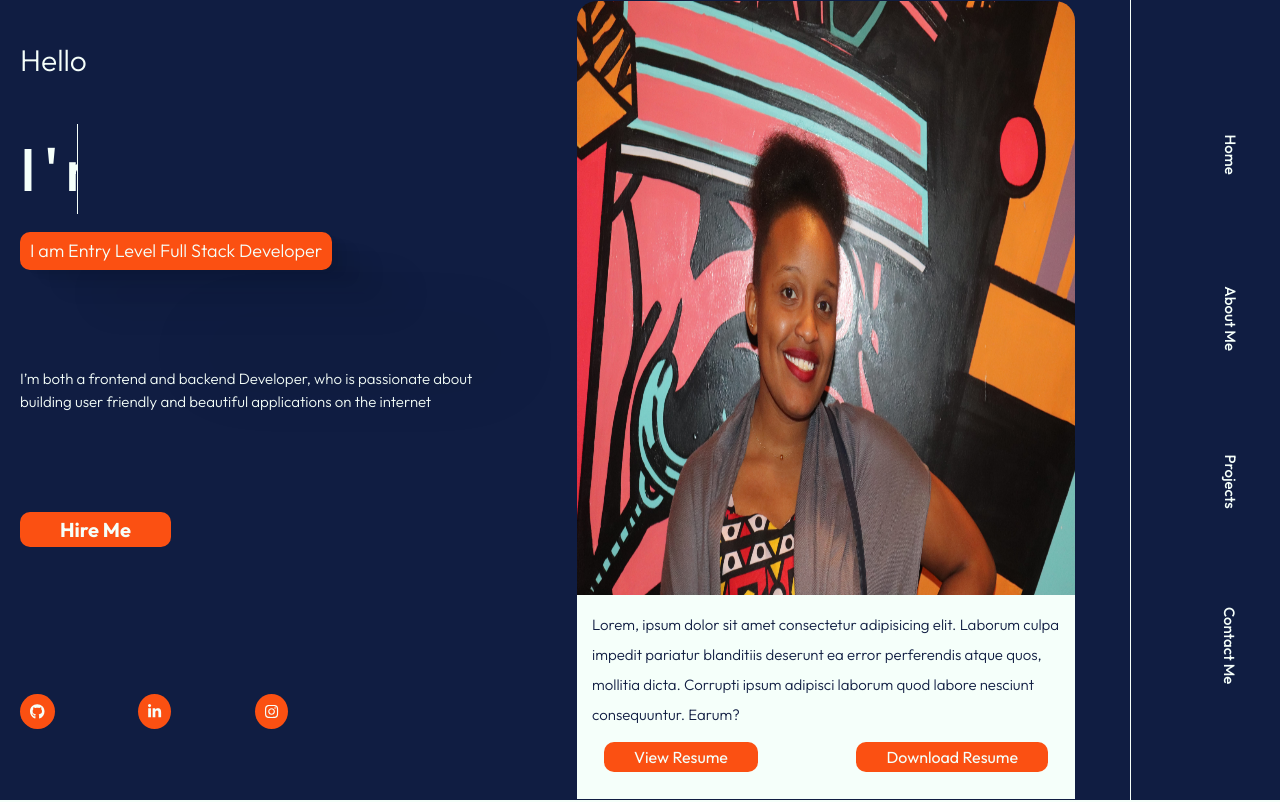
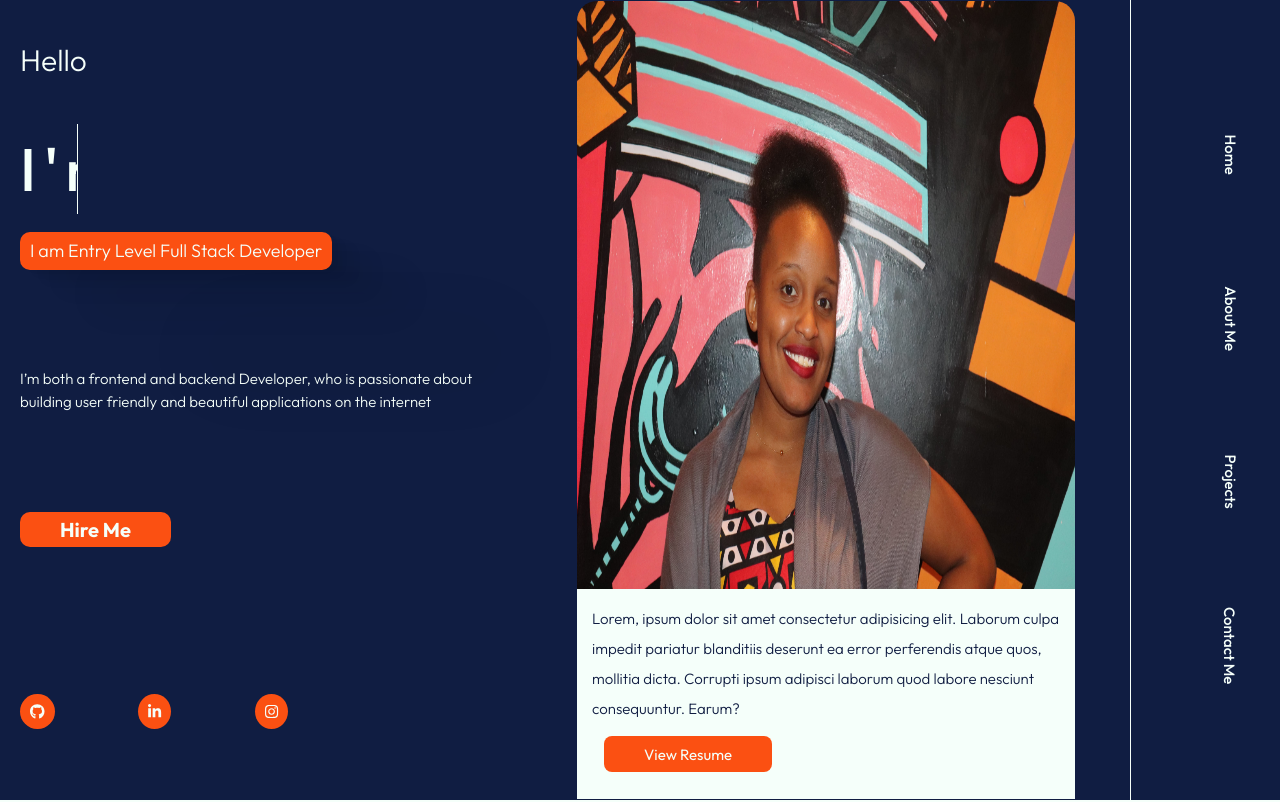
Before and after one commit to Murage-Ivy/my-portfolio, a React (Create React App) app: page / in a window 1280 px wide. Shown: the top 802 px of the page. Built offline with nearby package versions, Linux system fonts and the light colour scheme.

Commit message:
Add the necessarry links

```diff
--- a/src/components/image_section/ImageSection.css
+++ b/src/components/image_section/ImageSection.css
@@ -35,10 +35,14 @@
 }
 
 .action-btns > button {
-  padding: 5px 30px;
+  padding: 8px 40px;
   border: none;
   background-color: var(--tertiary-color);
-  color: var(--secondary-color);
-  border-radius: 10px;
+  border-radius: 8px;
   font-size: 16px;
 }
+
+.action-btns > button > a {
+  text-decoration: none;
+  color: var(--secondary-color);
+}
--- a/src/components/image_section/ImageSection.jsx
+++ b/src/components/image_section/ImageSection.jsx
@@ -13,8 +13,12 @@
           nesciunt consequuntur. Earum?
         </p>
         <div className="action-btns">
-          <button>View Resume</button>
-          <button>Download Resume</button>
+          <button>
+            <a href="https://drive.google.com/file/d/1G45ptHlDBFycQwuYj8CsqrSyLUXbANd9/view?usp=share_link">
+              View Resume
+            </a>
+          </button>
+
         </div>
       </div>
     </div>
```
